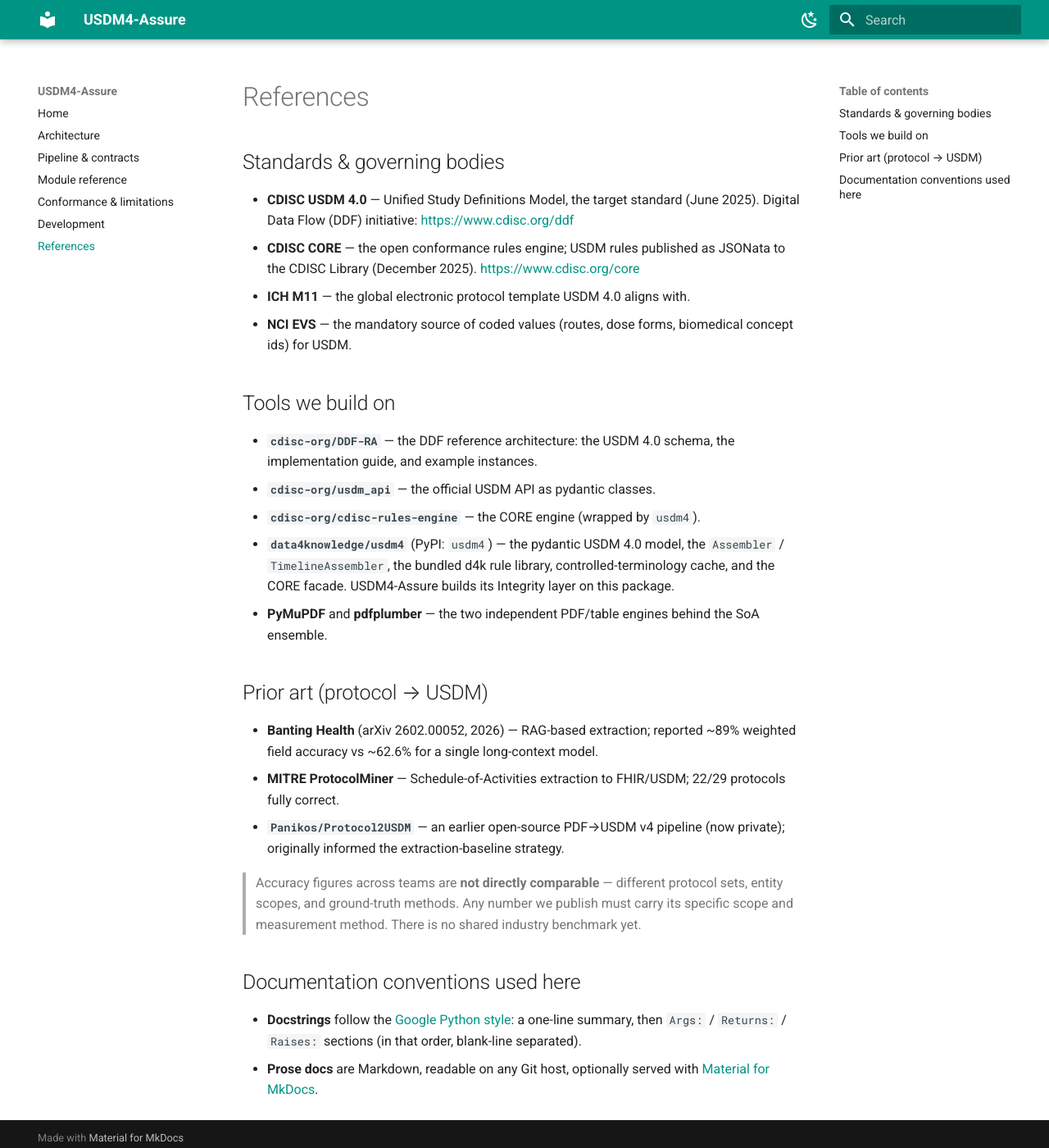
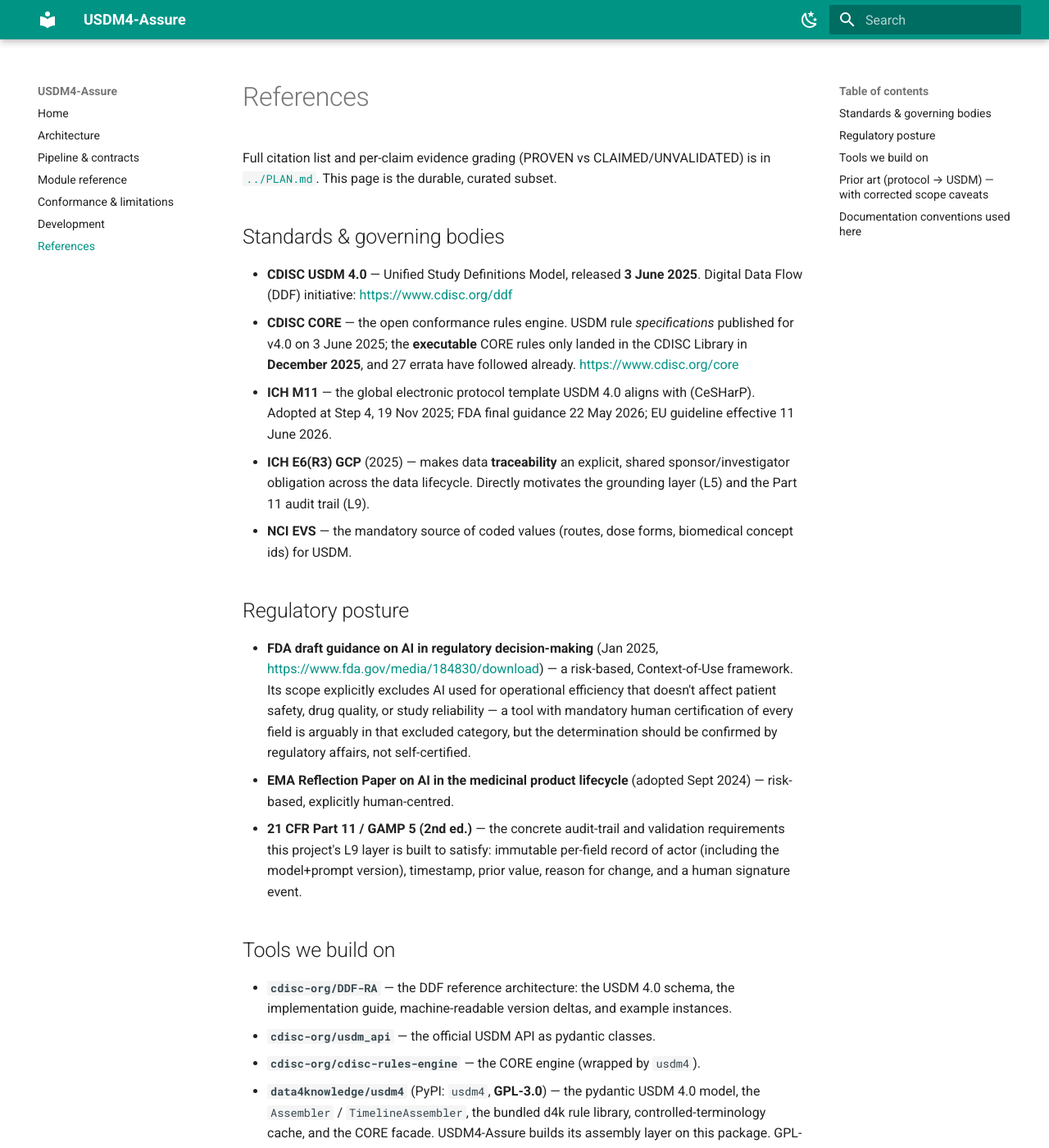
Before and after one commit to Lucifer0190/usdm_4_convertor, an MkDocs documentation site: the page built from docs/references.md, in a window 1280 px wide and 1400 px high. Shown: the whole window at 82% size. Built offline with MkDocs 1.6.1 and Material for MkDocs 9.7.7, drawn with Linux system fonts in a browser that asks for light colours; some of the changed text lies outside the part shown.

Commit message:
docs: revise docs/references.md with corrected citation scope
Adds the regulatory posture references (FDA AI draft guidance, EMA
reflection paper, Part 11/GAMP 5, ICH E6(R3)) and the new tool
dependencies (Docling, MinerU2.5, usdm_data, soa2usdm). Corrects the
prior-art section to state plainly that the 89% and 76% figures are not
a matched benchmark and that one has no USDM mapping at all, so future
readers don't inherit the same misattribution.

Co-Authored-By: Claude Sonnet 5 <noreply@anthropic.com>

```diff
--- a/docs/references.md
+++ b/docs/references.md
@@ -1,39 +1,78 @@
 # References
+
+Full citation list and per-claim evidence grading (PROVEN vs CLAIMED/UNVALIDATED) is in
+[`../PLAN.md`](../PLAN.md). This page is the durable, curated subset.
 
 ## Standards & governing bodies
 
-- **CDISC USDM 4.0** — Unified Study Definitions Model, the target standard
-  (June 2025). Digital Data Flow (DDF) initiative: <https://www.cdisc.org/ddf>
-- **CDISC CORE** — the open conformance rules engine; USDM rules published as JSONata to
-  the CDISC Library (December 2025). <https://www.cdisc.org/core>
-- **ICH M11** — the global electronic protocol template USDM 4.0 aligns with.
+- **CDISC USDM 4.0** — Unified Study Definitions Model, released **3 June 2025**. Digital
+  Data Flow (DDF) initiative: <https://www.cdisc.org/ddf>
+- **CDISC CORE** — the open conformance rules engine. USDM rule *specifications* published
+  for v4.0 on 3 June 2025; the **executable** CORE rules only landed in the CDISC Library in
+  **December 2025**, and 27 errata have followed already. <https://www.cdisc.org/core>
+- **ICH M11** — the global electronic protocol template USDM 4.0 aligns with (CeSHarP).
+  Adopted at Step 4, 19 Nov 2025; FDA final guidance 22 May 2026; EU guideline effective
+  11 June 2026.
+- **ICH E6(R3) GCP** (2025) — makes data **traceability** an explicit, shared
+  sponsor/investigator obligation across the data lifecycle. Directly motivates the
+  grounding layer (L5) and the Part 11 audit trail (L9).
 - **NCI EVS** — the mandatory source of coded values (routes, dose forms, biomedical
   concept ids) for USDM.
+
+## Regulatory posture
+
+- **FDA draft guidance on AI in regulatory decision-making** (Jan 2025,
+  <https://www.fda.gov/media/184830/download>) — a risk-based, Context-of-Use framework.
+  Its scope explicitly excludes AI used for operational efficiency that doesn't affect
+  patient safety, drug quality, or study reliability — a tool with mandatory human
+  certification of every field is arguably in that excluded category, but the
+  determination should be confirmed by regulatory affairs, not self-certified.
+- **EMA Reflection Paper on AI in the medicinal product lifecycle** (adopted Sept 2024) —
+  risk-based, explicitly human-centred.
+- **21 CFR Part 11 / GAMP 5 (2nd ed.)** — the concrete audit-trail and validation
+  requirements this project's L9 layer is built to satisfy: immutable per-field record of
+  actor (including the model+prompt version), timestamp, prior value, reason for change,
+  and a human signature event.
 
 ## Tools we build on
 
 - **`cdisc-org/DDF-RA`** — the DDF reference architecture: the USDM 4.0 schema, the
-  implementation guide, and example instances.
+  implementation guide, machine-readable version deltas, and example instances.
 - **`cdisc-org/usdm_api`** — the official USDM API as pydantic classes.
 - **`cdisc-org/cdisc-rules-engine`** — the CORE engine (wrapped by `usdm4`).
-- **`data4knowledge/usdm4`** (PyPI: `usdm4`) — the pydantic USDM 4.0 model, the `Assembler`
-  / `TimelineAssembler`, the bundled d4k rule library, controlled-terminology cache, and
-  the CORE facade. USDM4-Assure builds its Integrity layer on this package.
-- **PyMuPDF** and **pdfplumber** — the two independent PDF/table engines behind the SoA
-  ensemble.
+- **`data4knowledge/usdm4`** (PyPI: `usdm4`, **GPL-3.0**) — the pydantic USDM 4.0 model,
+  the `Assembler` / `TimelineAssembler`, the bundled d4k rule library, controlled-terminology
+  cache, and the CORE facade. USDM4-Assure builds its assembly layer on this package.
+  GPL-3.0 is acceptable for internal (non-distributed) use — recorded as a deliberate
+  decision.
+- **`data4knowledge/usdm_data`** — **our ground-truth seed corpus**: ~20 real studies
+  mapped to USDM and CORE-validated, each traceable to a public NCT protocol PDF.
+- **`kerfors/soa2usdm`** (MIT, PHUSE 2025) — permissively-licensed reference for the SoA
+  path; its mechanical mark-matrix re-derivation pattern is adopted directly.
+- **PyMuPDF** — the text/character-geometry engine behind ingest and the grounding layer.
+- **Docling** (MIT) and **MinerU2.5** — layout/reading-order and table-grid engines
+  (§Architecture, L1); chosen on reproducible benchmark evidence over popularity.
 
-## Prior art (protocol → USDM)
+## Prior art (protocol → USDM) — with corrected scope caveats
 
-- **Banting Health** (arXiv 2602.00052, 2026) — RAG-based extraction; reported ~89%
-  weighted field accuracy vs ~62.6% for a single long-context model.
-- **MITRE ProtocolMiner** — Schedule-of-Activities extraction to FHIR/USDM; 22/29
-  protocols fully correct.
+> **The two most-quoted accuracy figures in this space are not a matched benchmark, and
+> one is not about USDM at all.** Full derivation in `PLAN.md` §1.
+
+- **Babaeipour, Charest & Wright, 2026** (arXiv 2602.00052) — the source of "~89% field
+  accuracy." A vendor-authored (Banting Health AI) study, **n=23 protocols**, on a
+  **bespoke 6-category schema with no CDISC/USDM mapping**, whose gold standard was partly
+  generated by LLMs. Real published number; **not a USDM benchmark**.
+- **Kramer, MITRE, 2026 (ProtocolMiner)** — the source of "~76% SoA accuracy" (22/29
+  protocols). Peer-reviewed, non-vendor, and genuinely USDM/FHIR-targeted — the strongest
+  legitimate reference point available. But it is a **whole-table pass rate**, a stricter
+  and differently-shaped metric than any per-field accuracy number.
 - **`Panikos/Protocol2USDM`** — an earlier open-source PDF→USDM v4 pipeline (now private);
-  originally informed the extraction-baseline strategy.
+  originally informed the extraction-baseline strategy in v0.2.
 
 > Accuracy figures across teams are **not directly comparable** — different protocol sets,
 > entity scopes, and ground-truth methods. Any number we publish must carry its specific
-> scope and measurement method. There is no shared industry benchmark yet.
+> scope and measurement method, per `PLAN.md` §8's calibration/eval methodology. There is
+> no shared industry benchmark for protocol → USDM conversion as of this writing.
 
 ## Documentation conventions used here
 
@@ -42,3 +81,5 @@
   blank-line separated).
 - **Prose docs** are Markdown, readable on any Git host, optionally served with
   [Material for MkDocs](https://squidfunk.github.io/mkdocs-material/).
+- **Accuracy or benchmark claims** must cite a specific source and carry its scope caveat —
+  see `PLAN.md` for the standard this project now holds itself to.
```
